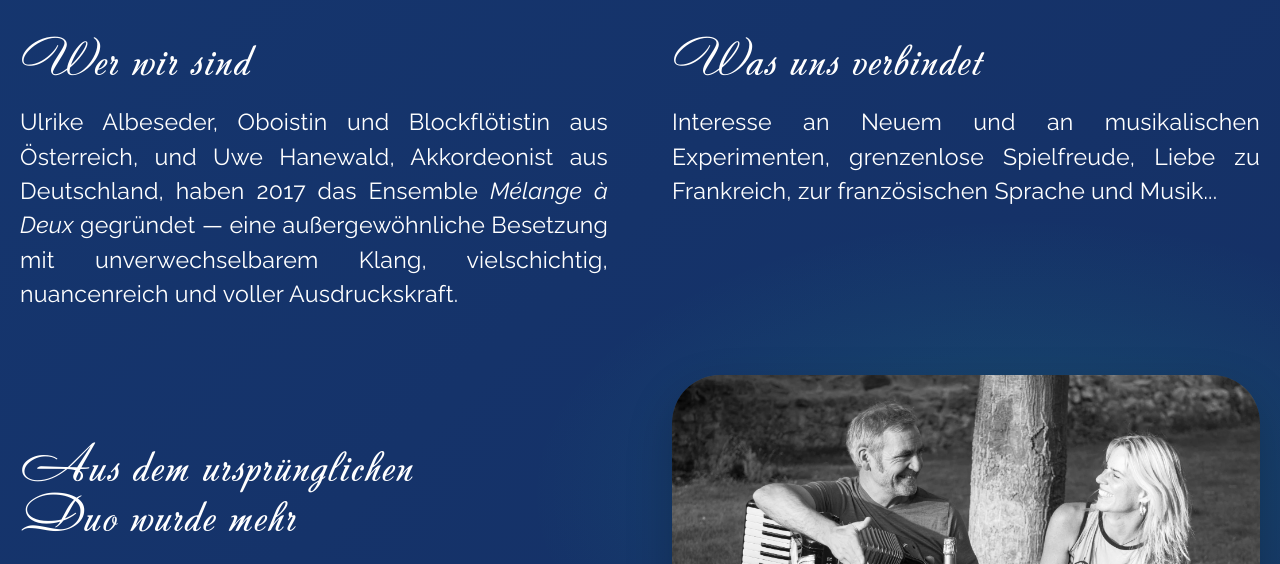
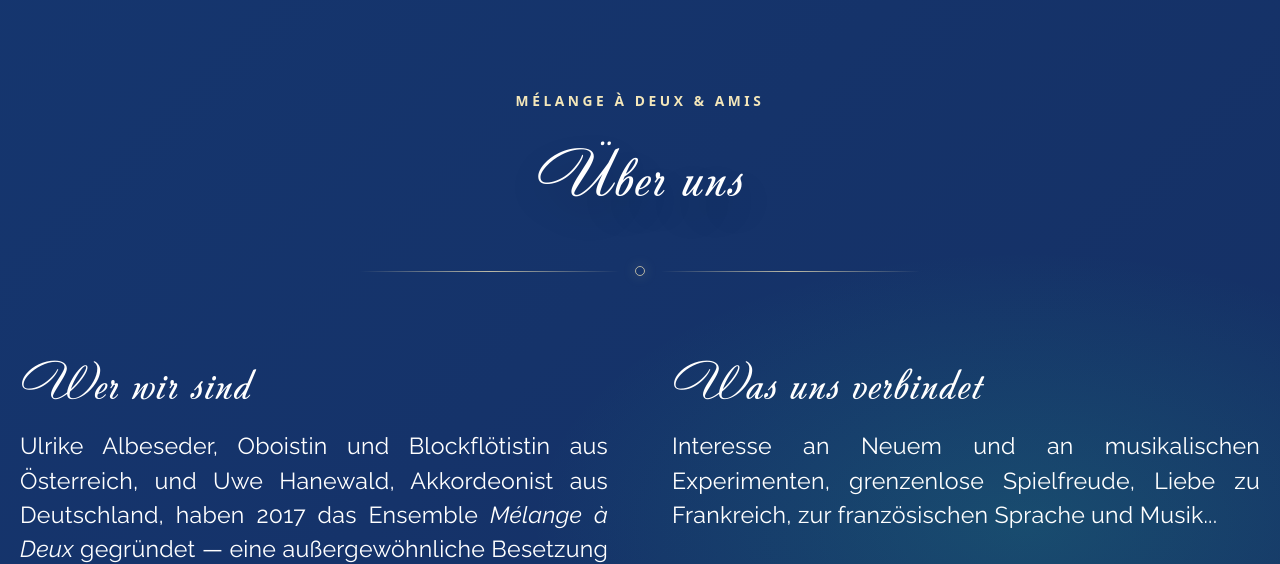
Before and after one commit to OBO-WAN/Melangea_Prototype, a PHP site: page /ueber_uns.html in a window 1280 px wide. Shown: the part 152-716 px from the top of the page. Run offline with PHP 8.4, Linux system fonts and the light colour scheme; some libraries are stand-ins or nearby versions.

Commit message:
<h1> for ueber_uns.html added

```diff
--- a/css/subpages/ueber-uns.css
+++ b/css/subpages/ueber-uns.css
@@ -40,6 +40,7 @@ body.page-ueber-uns .site-footer {
   display: grid;
   justify-items: center;
   text-align: center;
+  gap: 24px;
 }
 
 .about-kicker {
@@ -63,7 +64,7 @@ body.page-ueber-uns .site-footer {
 
 .about-page-title {
   margin: 0;
-  font-size: clamp(4rem, 9vw, 8rem);
+  font-size: clamp(3rem, 6vw, 4rem);
   line-height: 0.9;
   text-shadow: 0 16px 38px rgba(0, 0, 0, 0.22);
 }
@@ -235,7 +236,7 @@ body.page-ueber-uns .site-footer {
 .about-history-intro {
   display: grid;
   grid-template-columns: minmax(0, 0.9fr) minmax(0, 1.05fr);
-  align-items: end;
+  align-items: stretch;
   gap: clamp(2rem, 6vw, 5rem);
 }
 
--- a/ueber_uns.html
+++ b/ueber_uns.html
@@ -59,16 +59,14 @@
   </header>
 
   <main id="main" class="about-page-main">
-    <!-- <section class="about-hero" aria-labelledby="about-page-title">
+    <section class="about-hero" aria-labelledby="about-page-title">
       <div class="container about-hero__inner">
         <p class="about-kicker">Mélange à Deux &amp; Amis</p>
         <h1 id="about-page-title" class="about-page-title">Über uns</h1>
-        <p class="about-page-lead">
-          Ungewöhnliche Klangfarben, Spielfreude und Musik jenseits von Schubladen —
-          die Geschichte eines Ensembles, das aus einer Begegnung gewachsen ist.
-        </p>
+        <div class="hero-divider" aria-hidden="true"><span></span></div>
+
       </div>
-    </section> -->
+    </section>
 
     <section class="about-story" aria-label="Über Mélange à Deux & Amis">
       <div class="container about-story__inner">
```
Also changed, not shown: assets/IMG/ueber_uns/bloeckfloete.webp (added).
